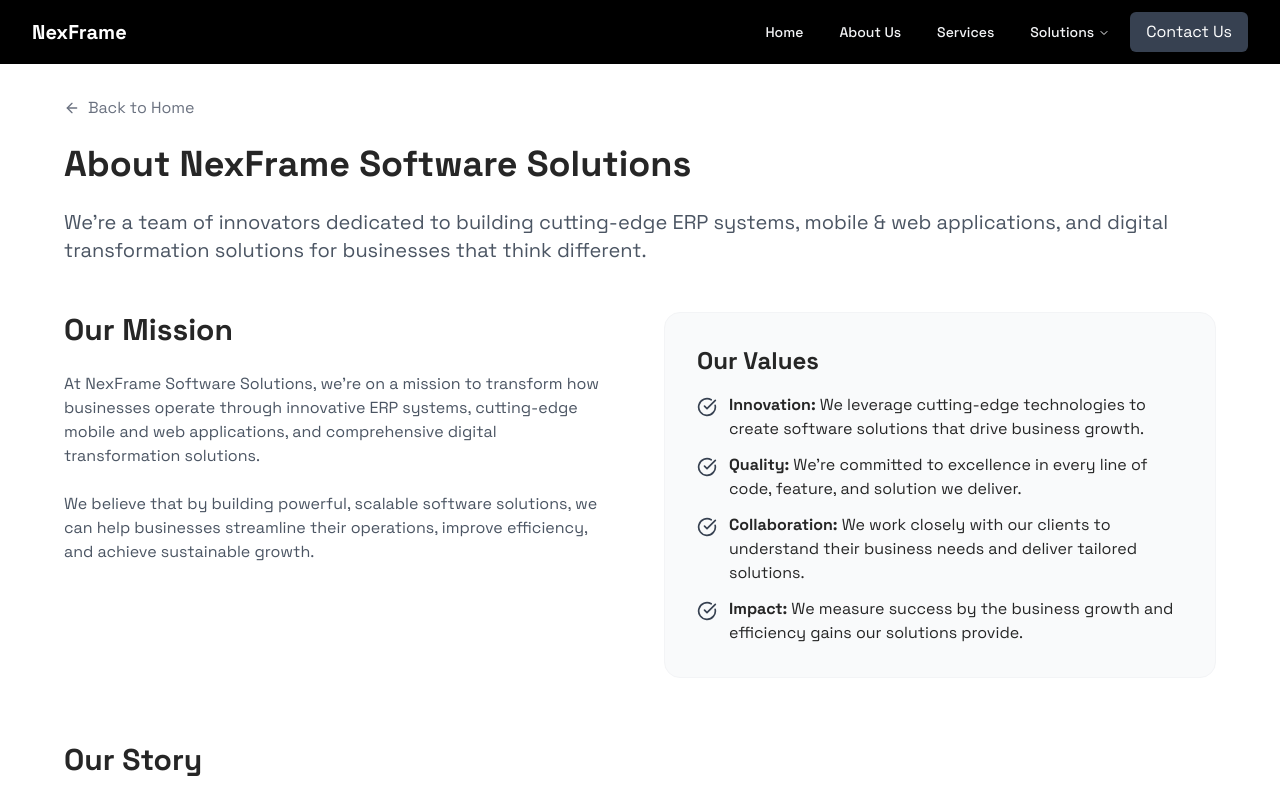
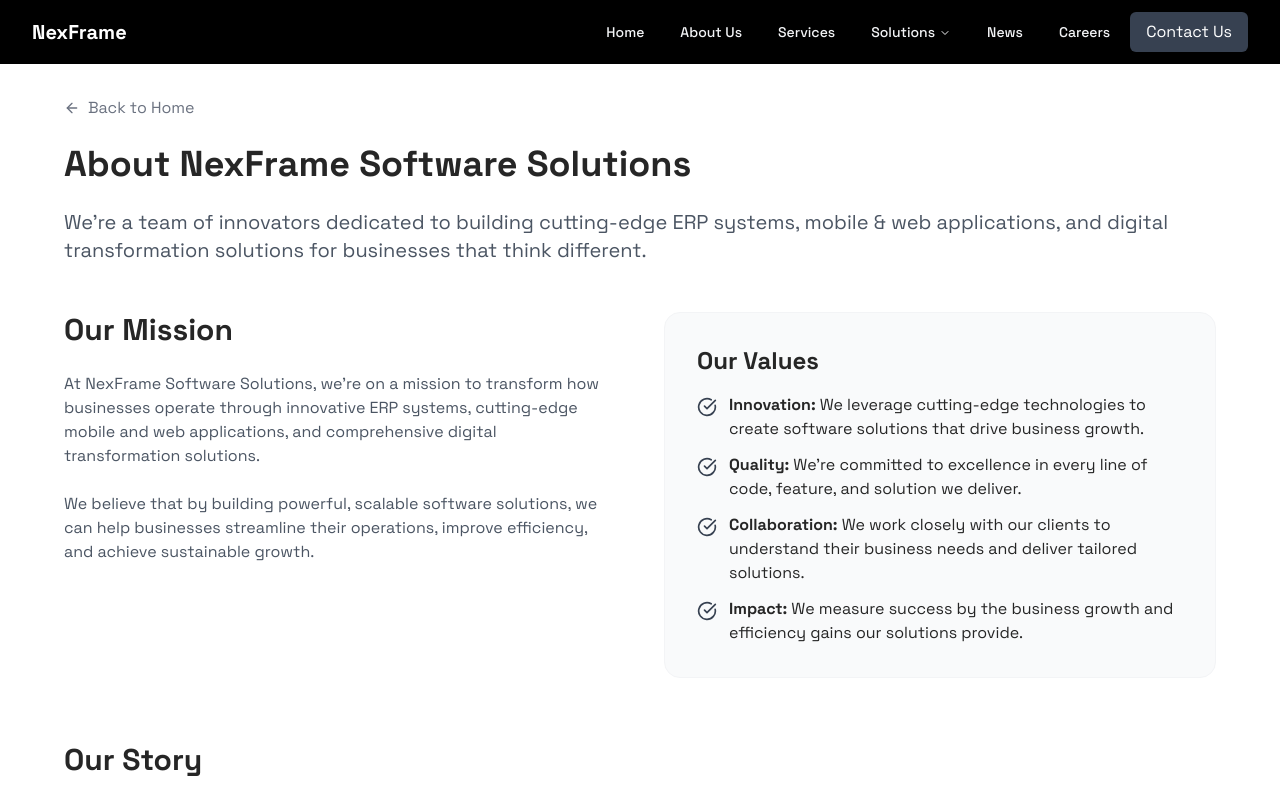
Before and after one commit to shijinvs/nexframe-lovable, a React (Vite) app: page /about in a window 1280 px wide. Shown: the top 800 px of the page. Built offline with nearby package versions, Linux system fonts and the light colour scheme.

Commit message:
Reverted to commit a2cab71b073db4fcf2b96398adc4f66197c7e1d9

```diff
--- a/src/components/Navbar.tsx
+++ b/src/components/Navbar.tsx
@@ -111,6 +111,22 @@ const Navbar = () => {
                 </NavigationMenuItem>
 
                 <NavigationMenuItem>
+                  <Link to="/blog">
+                    <NavigationMenuLink className={cn(navigationMenuTriggerStyle(), isScrolled ? "text-gray-700 hover:text-gray-900" : "text-gray-100 hover:text-white bg-transparent hover:bg-gray-800")}>
+                      News
+                    </NavigationMenuLink>
+                  </Link>
+                </NavigationMenuItem>
+
+                <NavigationMenuItem>
+                  <Link to="/careers">
+                    <NavigationMenuLink className={cn(navigationMenuTriggerStyle(), isScrolled ? "text-gray-700 hover:text-gray-900" : "text-gray-100 hover:text-white bg-transparent hover:bg-gray-800")}>
+                      Careers
+                    </NavigationMenuLink>
+                  </Link>
+                </NavigationMenuItem>
+
+                <NavigationMenuItem>
                   <button onClick={() => scrollToSection('contact')} className={cn("px-4 py-2 rounded-md transition-colors", isScrolled ? "bg-gray-200 text-gray-700 hover:bg-gray-300" : "bg-gray-700 text-white hover:bg-gray-600")}>
                     Contact Us
                   </button>
@@ -160,6 +176,20 @@ const Navbar = () => {
             Solutions
           </Link>
 
+          <Link to="/blog" className={cn("block px-3 py-1.5 rounded-md text-sm", isScrolled ? "text-gray-700 hover:bg-gray-50" : "text-gray-200 hover:bg-gray-900")} onClick={() => {
+            setIsMenuOpen(false);
+            window.scrollTo(0, 0);
+          }}>
+            News
+          </Link>
+
+          <Link to="/careers" className={cn("block px-3 py-1.5 rounded-md text-sm", isScrolled ? "text-gray-700 hover:bg-gray-50" : "text-gray-200 hover:bg-gray-900")} onClick={() => {
+            setIsMenuOpen(false);
+            window.scrollTo(0, 0);
+          }}>
+            Careers
+          </Link>
+
           <button onClick={() => scrollToSection('contact')} className={cn("block w-full text-left px-3 py-1.5 rounded-md text-sm", isScrolled ? "text-gray-700 bg-gray-200 hover:bg-gray-300" : "text-white bg-gray-700 hover:bg-gray-600")}>
             Contact Us
           </button>
```
